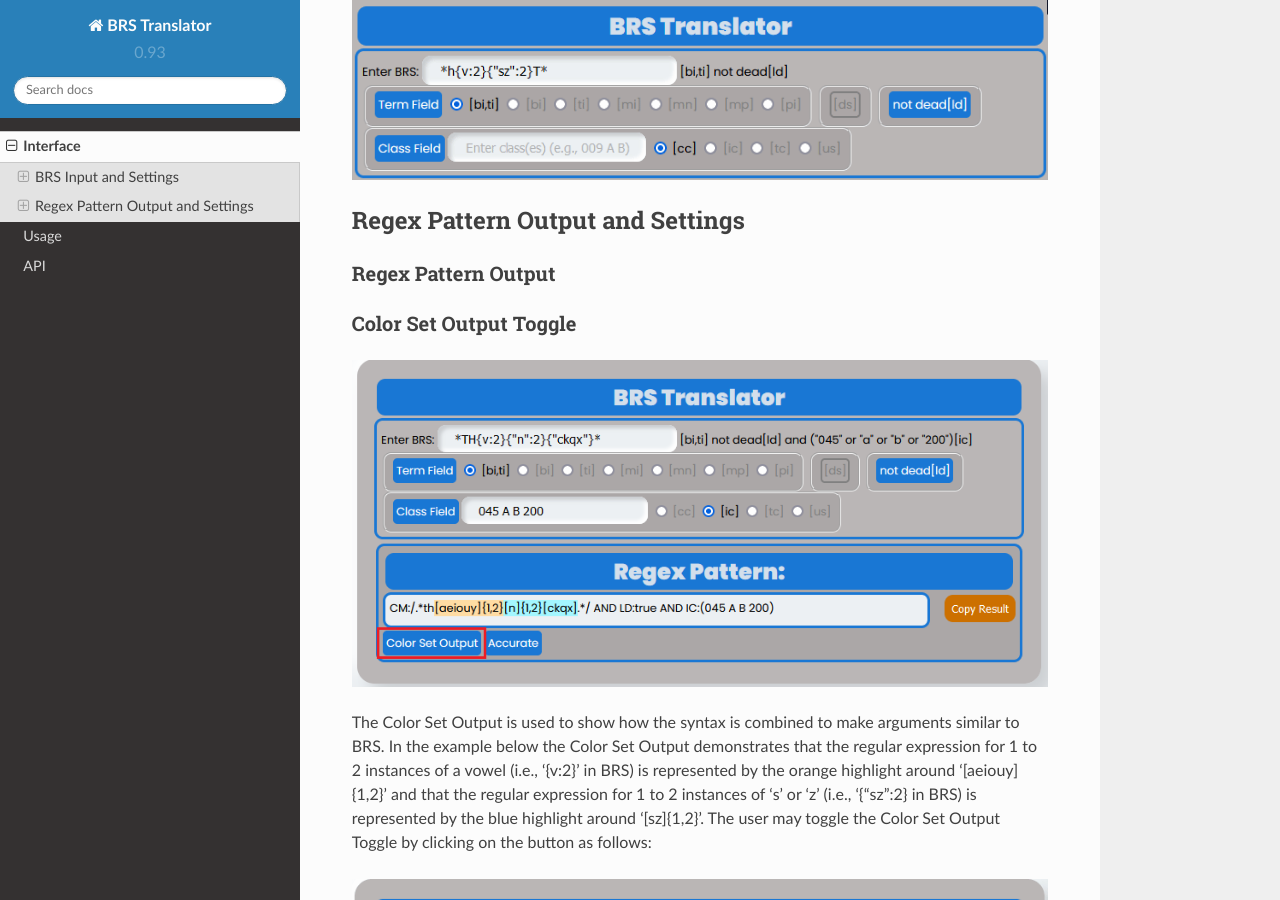
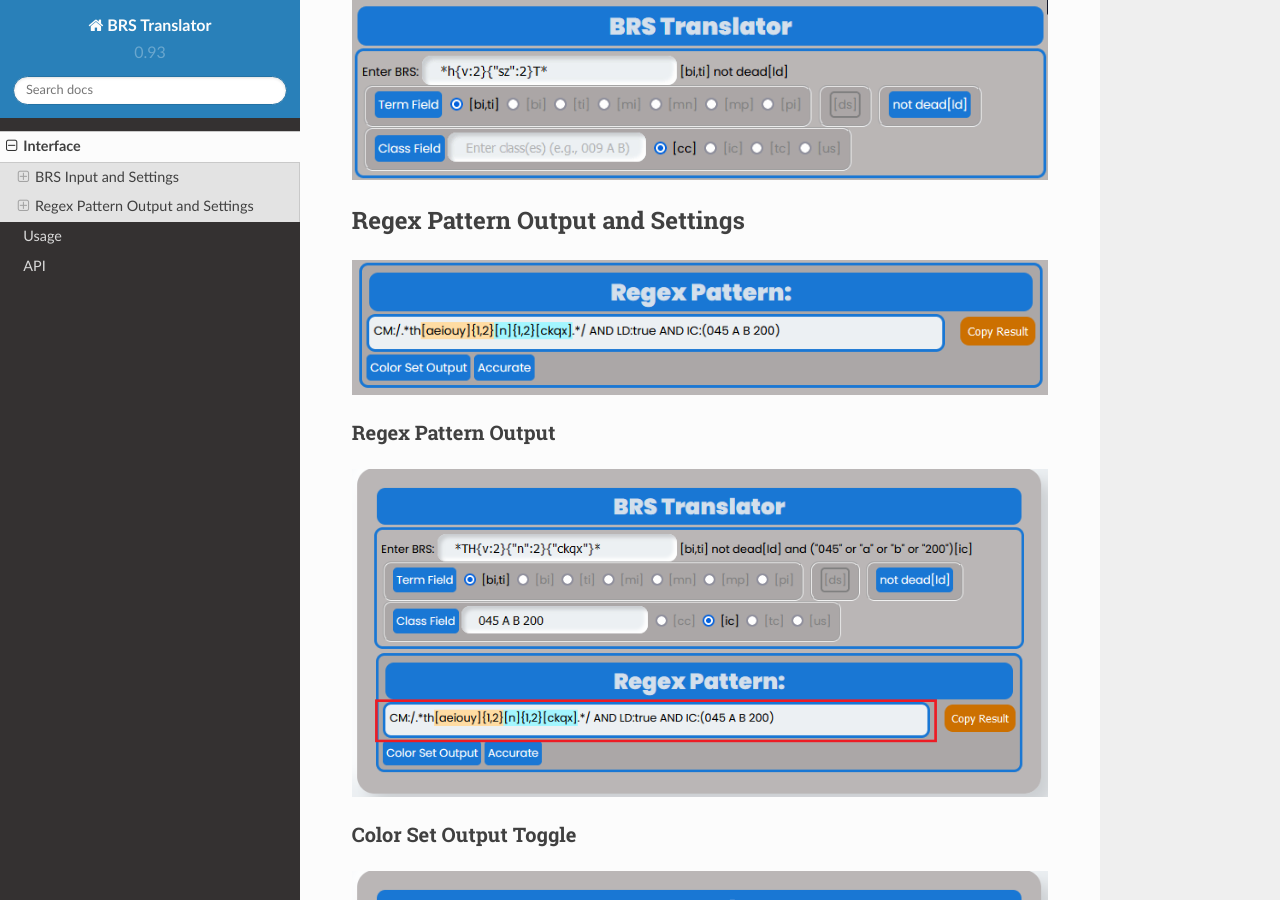
Before and after one commit to Ayjent/BRS-Translator, a Sphinx documentation site: the page built from docs/source/interface.rst, in a window 1280 px wide and 900 px high, scrolled down 3057 px. Built offline with Sphinx 7.4.7 and the Read the Docs theme 2.0.0, drawn with Linux system fonts in a browser that asks for light colours.

Commit message:
Update interface.rst

```diff
--- a/docs/source/interface.rst
+++ b/docs/source/interface.rst
@@ -53,9 +53,10 @@ Next to the BRS Input box you will see the selected fields in the BRS Input and
 
 Regex Pattern Output and Settings
 ---------------------------------
-
+.. image:: ../_static/BRS-RegexPatSection.png
 Regex Pattern Output
 ^^^^^^^^^^^^^^^^^^^^
+.. image:: ../_static/BRSRegExOutputHighlight.png
 Color Set Output Toggle
 ^^^^^^^^^^^^^^^^^^^^^^^
 .. image:: ../_static/BRSColorSetOutputHighlight.png
```
